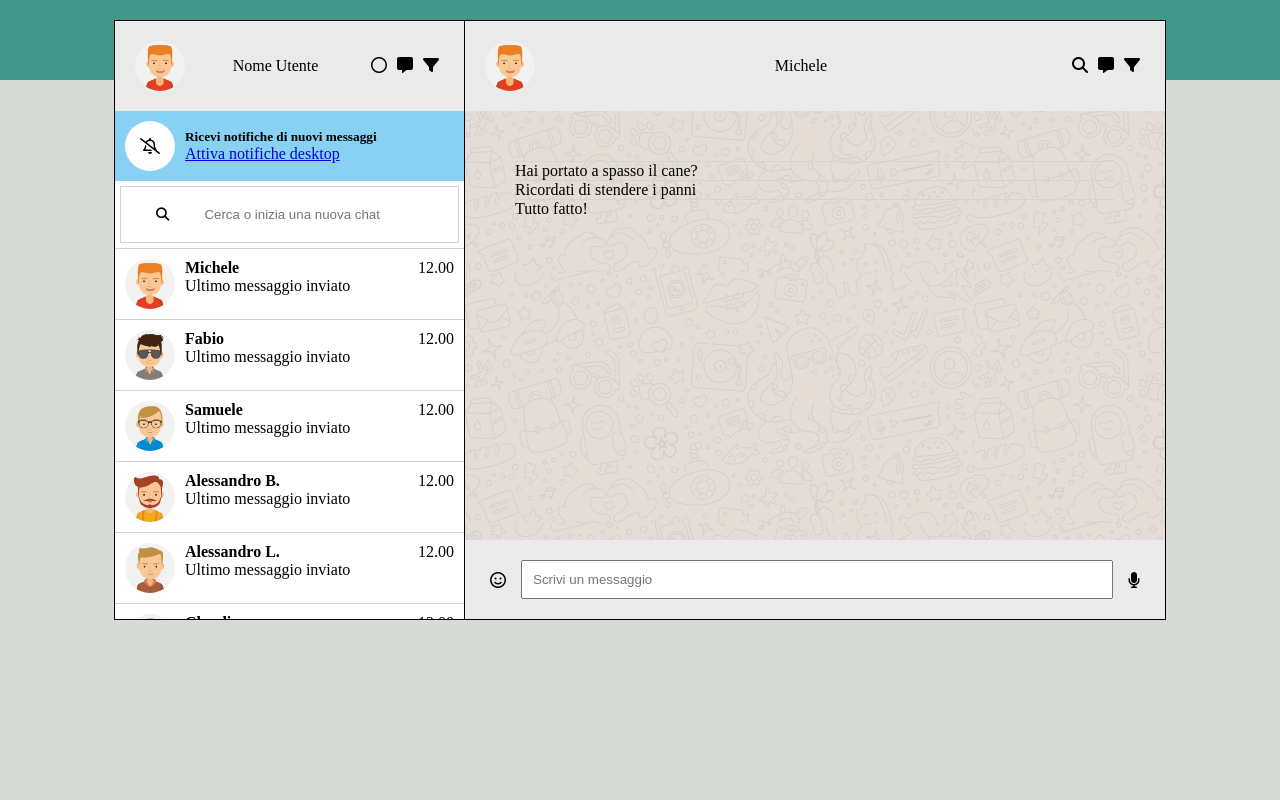
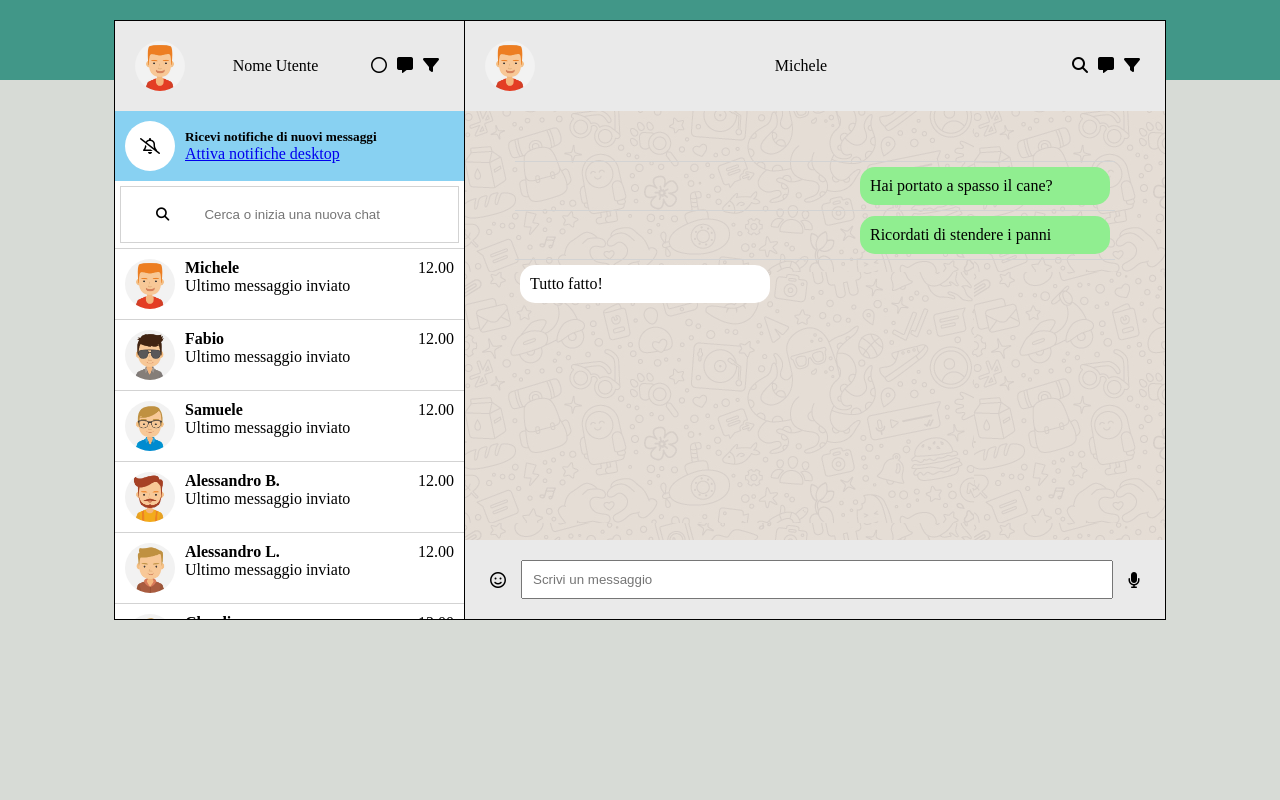
Before and after one commit to Carmine-Faella/vue-boolzapp, a plain HTML site: page index.html in a window 1280 px wide. Drawn offline with nearby package versions, Linux system fonts and the light colour scheme.

Commit message:
Milestone1-2 completate

```diff
--- a/css/style.css
+++ b/css/style.css
@@ -133,8 +133,21 @@ h4{
     padding: 50px;
 }
 
+.cnt-text span{
+    display: inline-block;
+    width: 250px;
+    padding: 10px;
+    margin: 5px;
+    border-radius: 15px;
+}
+
+.cnt-text li{
+    display: grid;
+}
+
 .sent{
     background-color: lightgreen;
+    justify-self: flex-end;
 }
 
 .received{
--- a/index.html
+++ b/index.html
@@ -67,7 +67,9 @@
                     </div>
                     <div class="cnt-text" v-if="avatarSelezionato != -1">
                         <ul>
-                            <li v-for="message in contacts[avatarSelezionato].messages">{{message.message}}</li>
+                            <li v-for="message in contacts[avatarSelezionato].messages">
+                                <span :class="message.status">{{message.message}}</span>
+                            </li>
                         </ul>
                     </div>
                     <div class="head-name">
--- a/js/main.js
+++ b/js/main.js
@@ -174,5 +174,5 @@ const { createApp } = Vue
         showAvatar(index){
             this.avatarSelezionato = index;
         }
-        }
+    }
   }).mount('#app')
```
